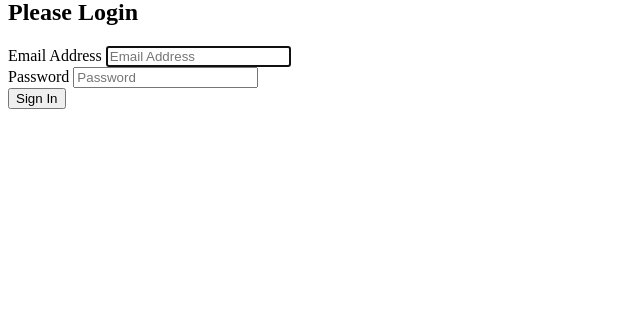
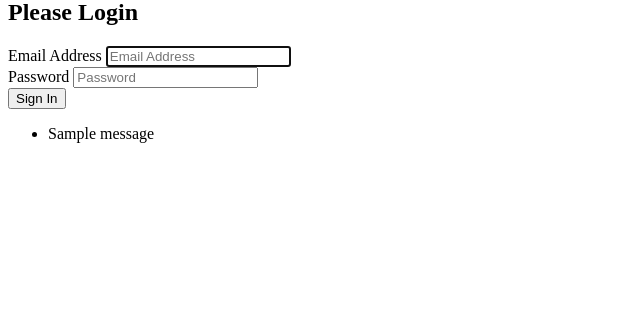
Before and after one commit to scholdenak/Hackbright-project, a Flask app: page / in a window 1280 px wide. Shown: the part 119-446 px from the top of the page, without its empty margins (0-640 px from the left). Run offline with Flask 2, Linux system fonts and the light colour scheme; tables that the repository leaves empty hold one stand-in row (values such as "Sample post"); one stand-in notice (Sample message) is shown.

Commit message:
started preference.html extention

```diff
--- a/server.py
+++ b/server.py
@@ -17,11 +17,14 @@ def login():
     if request.method == 'POST':
         user = get_user_by_email(request.form['email'])
         if user == None:
+            flash('Invalid Credentials. Please try again.')
             return render_template('homepage.html')
         else:
             if request.form['password'] != user.password:
-                error = 'Invalid Credentials. Please try again.'
+                flash('Invalid Credentials. Please try again.')
             else:
+                # flash('Login Successful')
+                session['current_user'] = user.fname
                 return redirect('/preferences')
     return render_template('homepage.html')
     # , error=error)
--- a/templates/homepage.html
+++ b/templates/homepage.html
@@ -31,6 +31,11 @@
 
       <button class="btn btn-lg btn-primary btn-block" type="submit">Sign In
       </button>
+      <div class='flash'><ul>
+        {% for message in get_flashed_messages() %}
+          <li>{{ message }}</li>
+        {% endfor %}
+      </ul></div>
 
     </form>
   </div>
```
